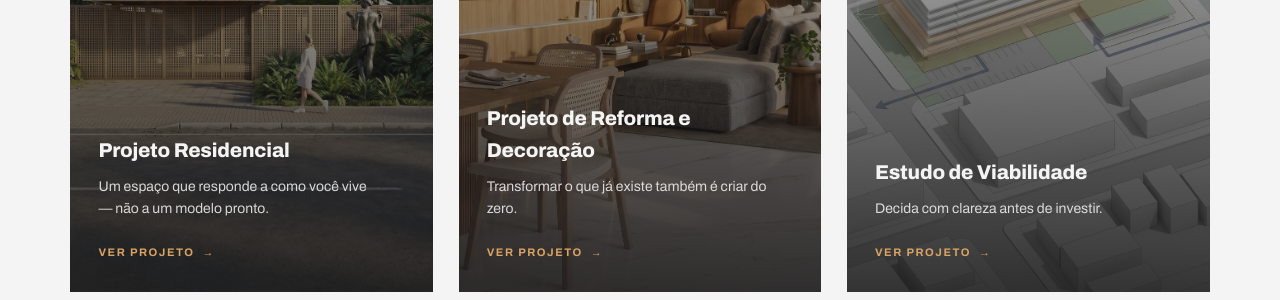
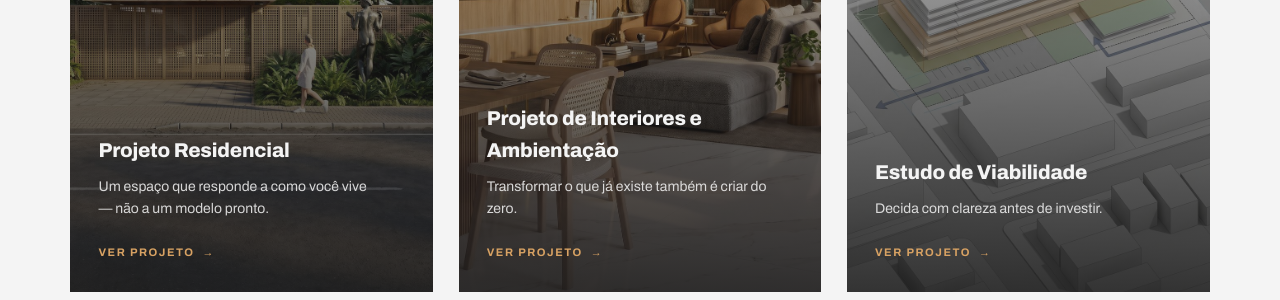
Before and after one commit to cidclementino/projetos-odisse, a Jekyll site: the page built from inicio/index.html, in a window 1280 px wide and 900 px high, scrolled down 395 px. Shown: the part 153-453 px from the top of the window. Built offline with Jekyll 4.4.1, drawn with Linux system fonts in a browser that asks for light colours.

Commit message:
Update inicio_conteudo.yml

```diff
--- a/_data/inicio_conteudo.yml
+++ b/_data/inicio_conteudo.yml
@@ -7,7 +7,7 @@ cards:
     texto: "Um espaço que responde a como você vive — não a um modelo pronto."
     imagem: "capa-residencial.jpg"
     link: "/residencial/"
-  - titulo: "Projeto de Reforma e Decoração"
+  - titulo: "Projeto de Interiores e Ambientação"
     texto: "Transformar o que já existe também é criar do zero."
     imagem: "capa-reforma.jpg"
     link: "/reforma/"
```
